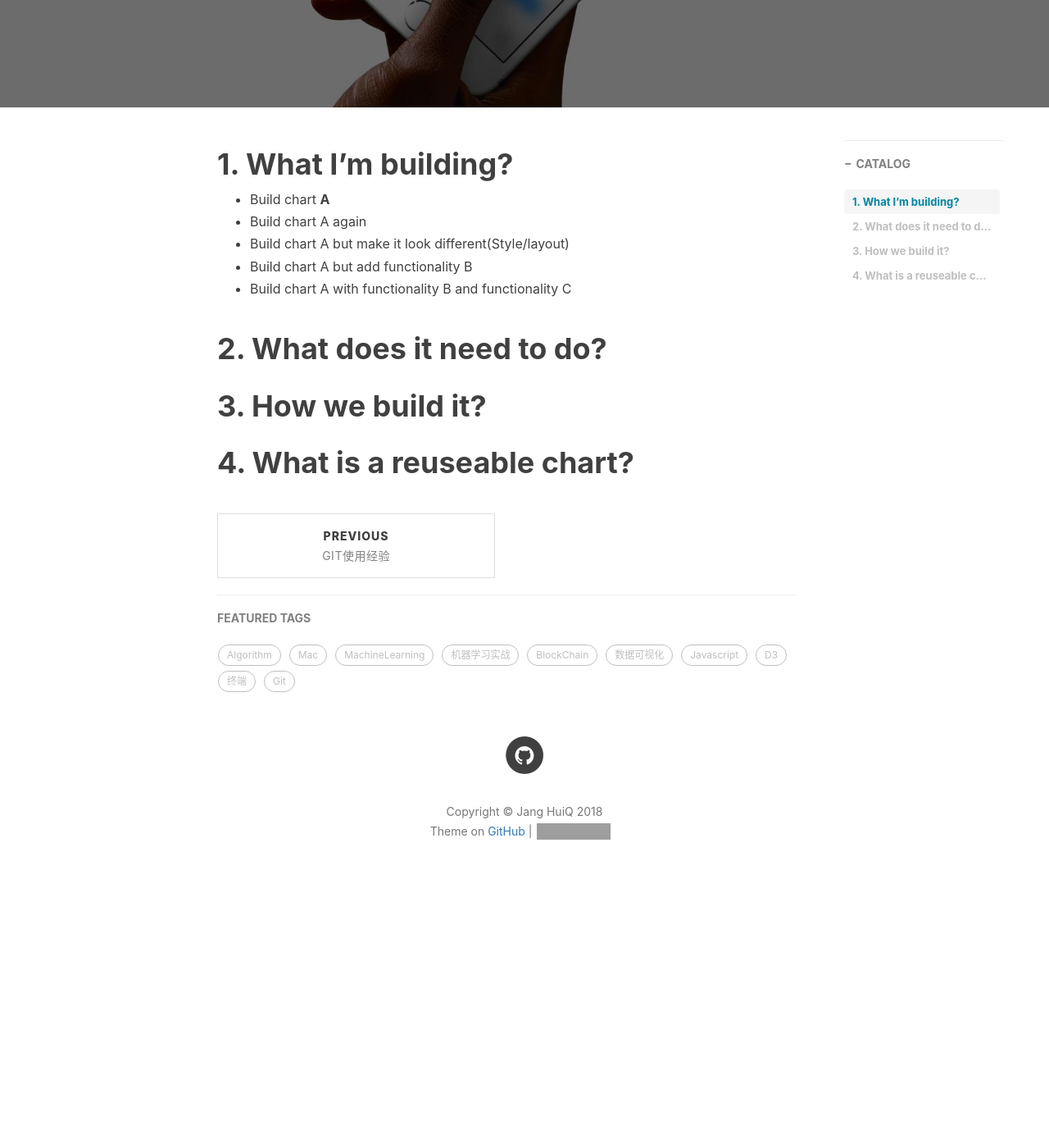
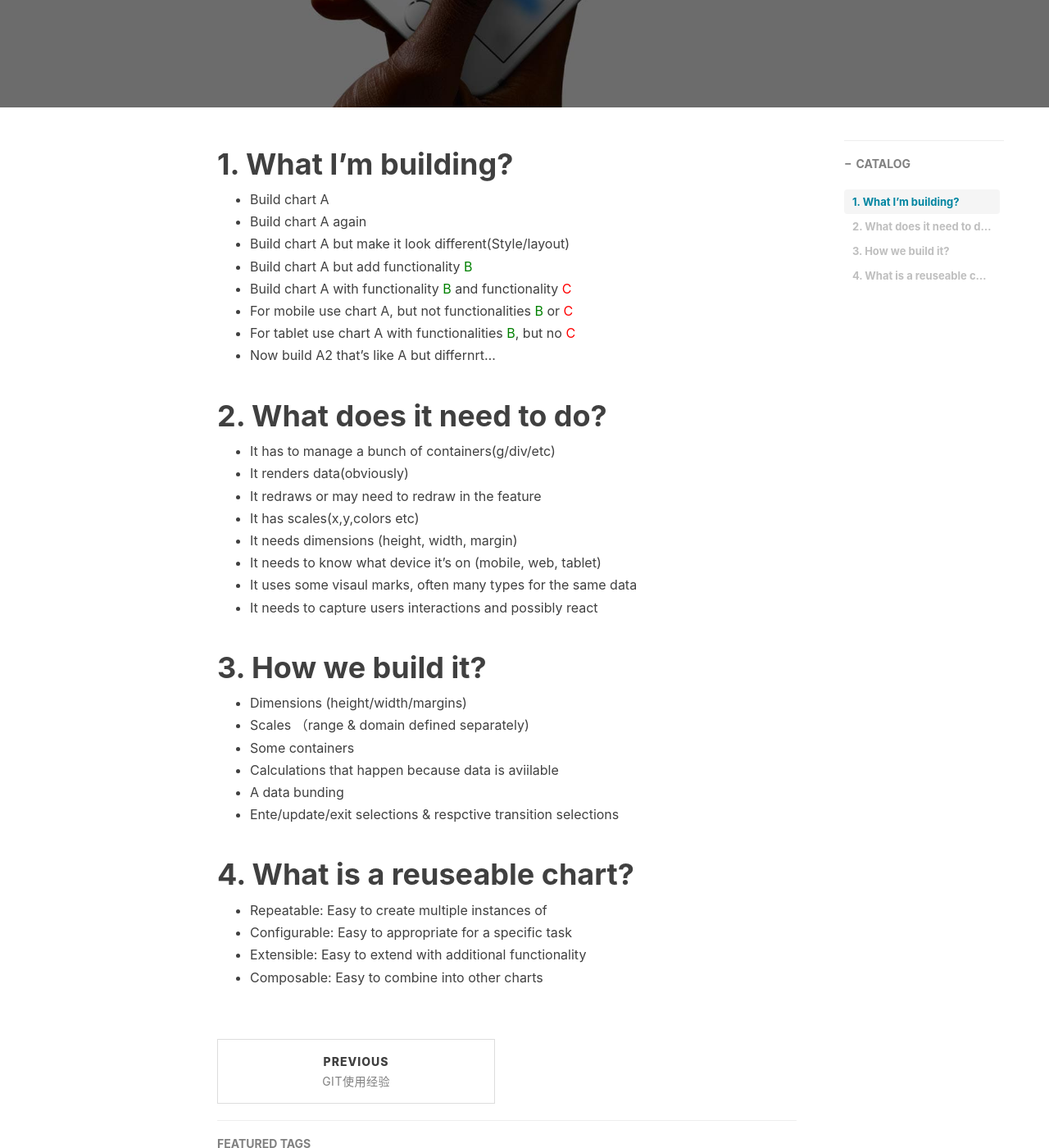
Before and after one commit to jangzc/jangzc.github.io, a Jekyll site: the page built from _posts/2018-10-27-Javascript D3.js based图形库架构.md, in a window 1280 px wide and 1400 px high, scrolled down 392 px. Shown: the whole window at 82% size. Built offline with Jekyll 4.4.1, drawn with Linux system fonts in a browser that asks for light colours; nearby versions of some CDN libraries; comment, search, counter and statistics services are not loaded; before the commit the page ends 1510 px from its top, so only the background shows below that; grey boxes are pictures that could not be loaded.

Commit message:
Update 2018-10-27-Javascript D3.js based图形库架构.md

```diff
--- a/_posts/2018-10-27-Javascript D3.js based图形库架构.md
+++ b/_posts/2018-10-27-Javascript D3.js based图形库架构.md
@@ -13,15 +13,35 @@ tags:
 ---
 
 # 1. What I'm building?
-* Build chart <span style="color:bule;font-weight:bold">A</span>
-* Build chart A again
-* Build chart A but make it look different(Style/layout)
-* Build chart A but add functionality B
-* Build chart A with functionality B and functionality C
-
+* Build chart <span style="color:bule">A</span>
+* Build chart <span style="color:bule">A</span> again
+* Build chart <span style="color:bule">A</span> but make it look different(Style/layout)
+* Build chart <span style="color:bule">A</span> but add functionality <span style="color:green">B</span>
+* Build chart <span style="color:bule">A</span> with functionality <span style="color:green">B</span> and functionality <span style="color:red">C</span>
+* For mobile use chart <span style="color:bule">A</span>, but not functionalities <span style="color:green">B</span> or <span style="color:red">C</span>
+* For tablet use chart <span style="color:bule">A</span> with functionalities <span style="color:green">B</span>, but no <span style="color:red">C</span>
+* Now build A2 that's like <span style="color:bule">A</span> but differnrt...
 
 # 2. What does it need to do?
+* It has to manage a bunch of containers(g/div/etc)
+* It renders data(obviously)
+* It redraws or may need to redraw in the feature
+* It has scales(x,y,colors etc)
+* It needs dimensions (height, width, margin)
+* It needs to know what device it's on (mobile, web, tablet)
+* It uses some visaul marks, often many types for the same data
+* It needs to capture users interactions and possibly react
 
 # 3. How we build it?
+* Dimensions (height/width/margins)
+* Scales （range & domain defined separately)
+* Some containers
+* Calculations that happen because data is aviilable
+* A data bunding
+* Ente/update/exit selections & respctive transition selections
 
 # 4. What is a reuseable chart?
+* Repeatable: Easy to create multiple instances of
+* Configurable: Easy to appropriate for a specific task
+* Extensible: Easy to extend with additional functionality
+* Composable: Easy to combine into other charts
```
